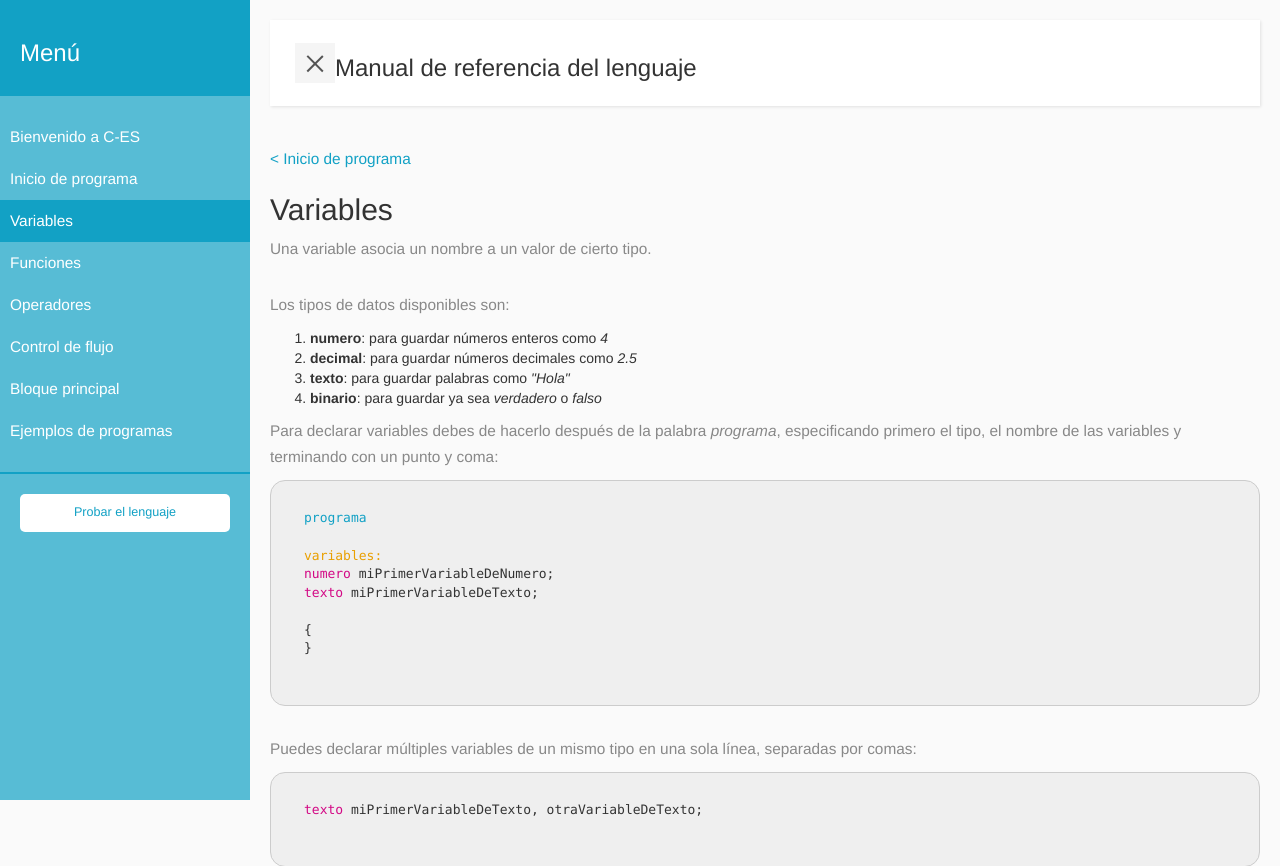
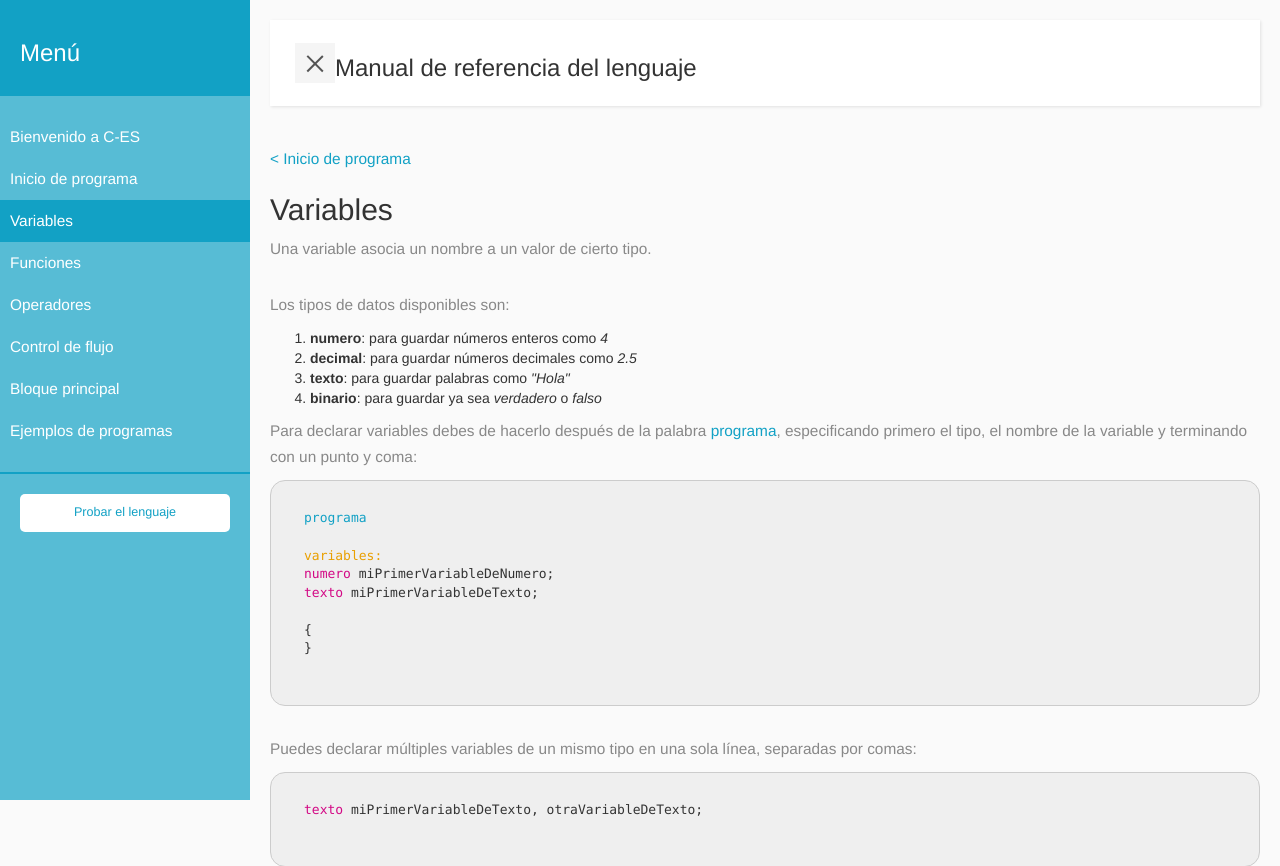
Before and after one commit to AlexHenkel/C-ES, a Flask app: page /variables in a window 1280 px wide. Shown: the top 866 px of the page. Run offline with Flask 2, Linux system fonts and the light colour scheme; some libraries are stand-ins or nearby versions.

Commit message:
Add color to "programa"

```diff
--- a/templates/variables.html
+++ b/templates/variables.html
@@ -72,7 +72,7 @@
             <div class="row">
                <div class="col-12">
                   <p>Para declarar variables debes de hacerlo después
-                     de la palabra <i>programa</i>, especificando primero el tipo, el nombre de las variables y terminando con un punto y coma:
+                     de la palabra <span class="reserved-word">programa</span>, especificando primero el tipo, el nombre de la variable y terminando con un punto y coma:
                   </p>
 
       <pre>
```
